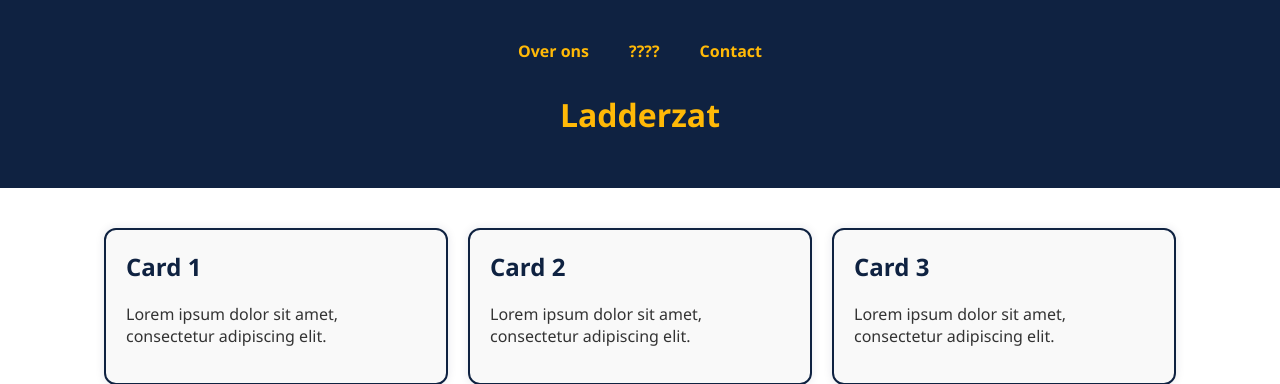
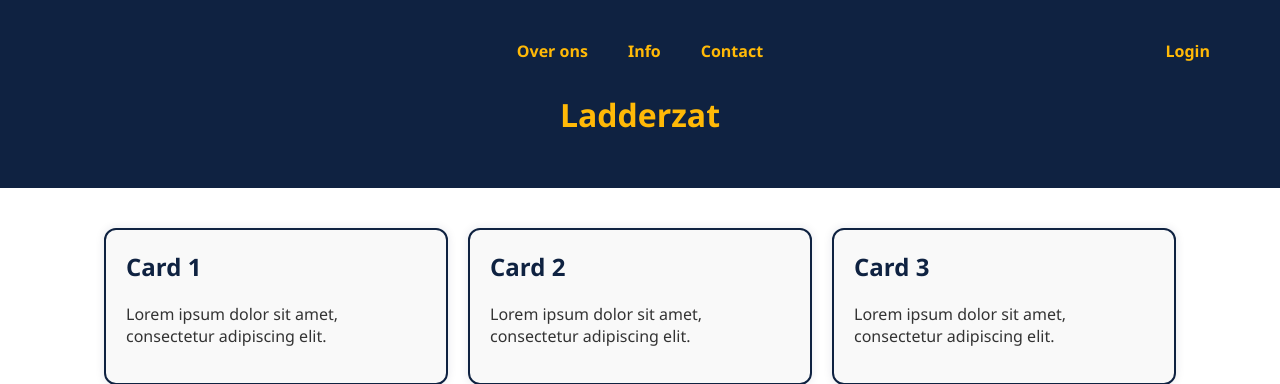
Before and after one commit to StanB78/Ladderzat, a PHP site: page / in a window 1280 px wide. Shown: the top 384 px of the page. Run offline with PHP 8.4, Linux system fonts and the light colour scheme.

Commit message:
login + updated html

```diff
--- a/index.html
+++ b/index.html
@@ -9,12 +9,18 @@
 <body>
 <header>
   <nav class="top-nav">
-    <ul>
-      <li><a href="aboutus.html">Over ons</a></li>
-      <li><a href="#">????</a></li>
-      <li><a href="contact.html">Contact</a></li>
-    </ul>
+    <div class="nav-wrapper">
+      <ul class="nav-links">
+        <li><a href="aboutus.html">Over ons</a></li>
+        <li><a href="#">Info</a></li>
+        <li><a href="contact.html">Contact</a></li>
+      </ul>
+      <div class="login-prompt">
+        <a href="login.php">Login</a>
+      </div>
+    </div>
   </nav>
+
   <h1>Ladderzat</h1>
 </header>
 
--- /dev/null
+++ b/login.php
@@ -0,0 +1 @@
+Dit is de login pagina ah sahbe
--- a/style.css
+++ b/style.css
@@ -54,6 +54,7 @@ header {
     padding: 10px 0;
 }
 
+
 .top-nav ul {
     list-style: none;
     display: flex;
@@ -62,6 +63,53 @@ header {
     padding: 0;
     gap: 40px;
 }
+.top-nav .nav-wrapper {
+    display: flex;
+    justify-content: center;
+    align-items: center;
+    position: relative;
+}
+
+.top-nav .nav-links {
+    list-style: none;
+    display: flex;
+    gap: 40px;
+    margin: 0;
+    padding: 0;
+}
+
+.top-nav .nav-links li a {
+    color: #FFB907;
+    text-decoration: none;
+    font-weight: bold;
+    font-size: 1rem;
+    transition: color 0.2s ease, border-bottom 0.2s ease;
+    padding-bottom: 5px;
+    border-bottom: 2px solid transparent;
+}
+
+.top-nav .nav-links li a:hover {
+    color: #FFFFFF;
+    border-bottom: 2px solid #FFB907;
+}
+
+.top-nav .login-prompt {
+    position: absolute;
+    right: 50px;
+}
+
+.top-nav .login-prompt a {
+    color: #FFB907;
+    text-decoration: none;
+    font-weight: bold;
+    font-size: 1rem;
+    transition: color 0.2s ease;
+}
+
+.top-nav .login-prompt a:hover {
+    color: #FFFFFF;
+}
+
 
 .top-nav a {
     color: #FFB907;
```
